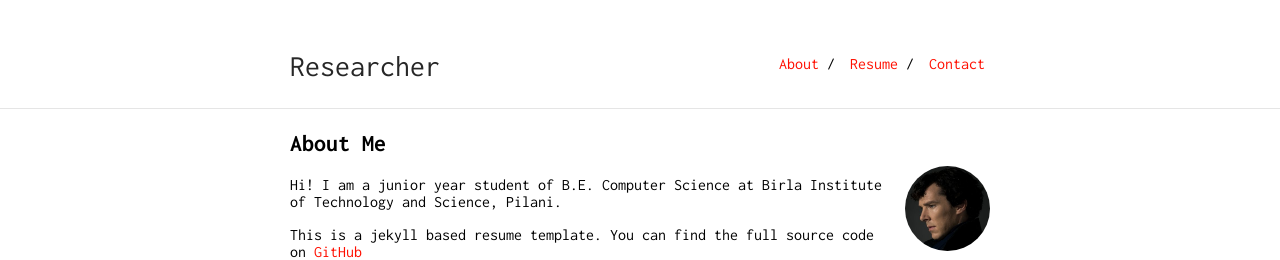
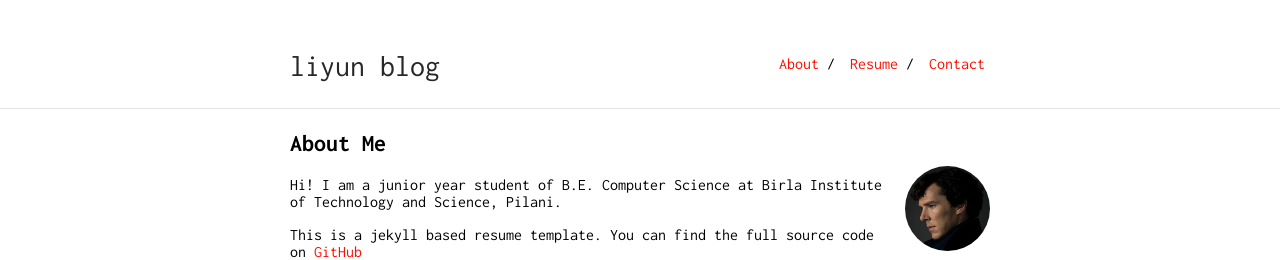
Before and after one commit to tsmliyun/tsmliyun.github.io, a Jekyll site: the page built from index.md, in a window 1280 px wide. Shown: the top 260 px of the page. Built offline with Jekyll 4.4.1, drawn with Linux system fonts in a browser that asks for light colours; our own code applies the rules of GitHub Pages for plain Markdown files.

Commit message:
First pages commit

```diff
--- a/_config.yml
+++ b/_config.yml
@@ -1,6 +1,6 @@
-title: Researcher
+title: liyun blog
 url: "https://ankitsultana.com"
-baseurl: "/researcher"
+baseurl: "/"
 
 markdown: kramdown
 #ins_logo: "./bits-logo.png"
@@ -17,7 +17,7 @@
 
 nav:
  - name: "About"
-   link: "/researcher/"
+   link: "/"
  - name: "Resume"
    link: "resume.pdf"
  - name: "Contact"
```
